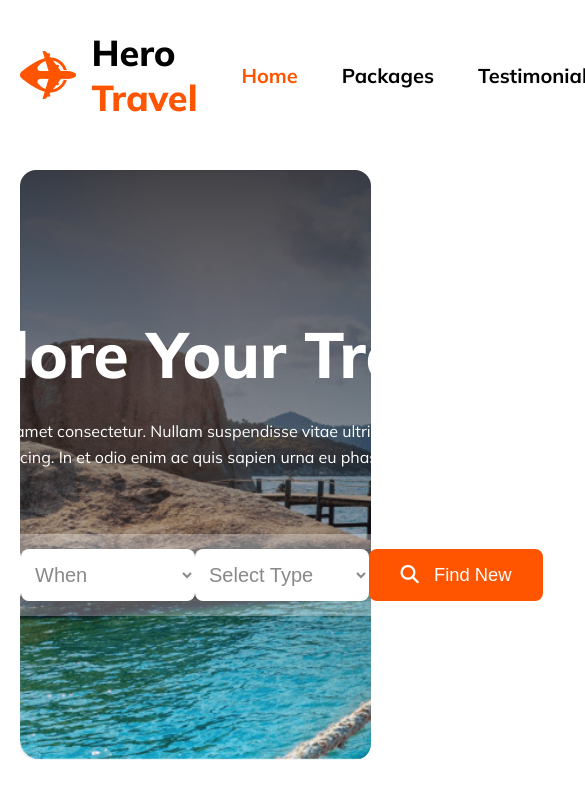
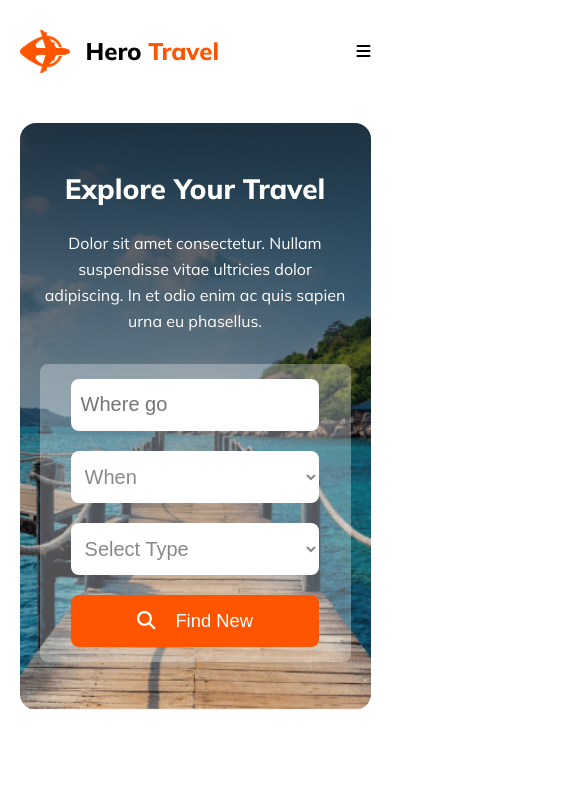
Before and after one commit to arman-miaa/Hero-Travel, a plain HTML site: page index.html in a window 390 px wide. Shown: the top 798 px of the page, 585 px wide, since content can reach past the window. Drawn offline with Linux system fonts and the light colour scheme.

Commit message:
added mobile responsive in header

```diff
--- a/index.html
+++ b/index.html
@@ -15,6 +15,7 @@
     />
     <link rel="stylesheet" href="./style/style.css" />
     <link rel="stylesheet" href="https://cdnjs.cloudflare.com/ajax/libs/font-awesome/6.6.0/css/all.min.css" integrity="sha512-Kc323vGBEqzTmouAECnVceyQqyqdsSiqLQISBL29aUW4U/M7pSPA/gEUZQqv1cwx4OnYxTxve5UMg5GT6L4JJg==" crossorigin="anonymous" referrerpolicy="no-referrer" />
+    <link rel="stylesheet" href="./style/responsive.css">
   </head>
   <body>
     <!-- header section start here -->
@@ -33,6 +34,9 @@
                   <li>Blog</li>
                   <li>Contact</li>
                 </ul>
+            </div>
+            <div class="hab-burger-icon">
+              <i class="fa-solid fa-bars"></i>
             </div>
         </div>
     </nav>
--- /dev/null
+++ b/style/responsive.css
@@ -0,0 +1,45 @@
+/* mobile responsive design atart here */
+@media screen and (max-width: 567px) {
+  .nav-link-list {
+    display: none;
+  }
+  .hab-burger-icon {
+    display: block;
+  }
+  .nav-logo img {
+    width: 50px;
+  }
+  .nav-logo h1 {
+    font-size: 1.5rem;
+    font-weight: 800;
+  }
+  .banner-section-container {
+    background-size: cover;
+    background-position: center;
+  }
+  .banner-section-content {
+    padding: 3rem 0px;
+  }
+  .banner-section-content h1 {
+    font-size: 28px;
+  }
+  .banner-section-content p {
+    width: 90%;
+  }
+  .banner-btn-container {
+    flex-direction: column;
+    margin: 0px 20px;
+    margin-top: 30px;
+    gap: 20px;
+  }
+  .banner-btn-container input,
+  .banner-btn-container select {
+    width: 80%;
+  }
+  .primary-btn {
+    width: 80%;
+  }
+  .banner-btn-container button i {
+    padding-right: 15px;
+  }
+}
--- a/style/style.css
+++ b/style/style.css
@@ -55,6 +55,9 @@ color: rgb(255, 255, 255);
   font-size: 1.25rem;
   font-weight: 700;
 }
+.hab-burger-icon {
+  display: none;
+}
 
 .banner-section-container {
     margin-top: 50px;
@@ -96,8 +99,8 @@ padding: 15px 0px;
 display: flex;
 align-items: center;
 justify-content: space-evenly;
+}
 
-}
 .banner-btn-container input,
 .banner-btn-container select {
     color: rgba(19, 19, 24, 0.5);
```
